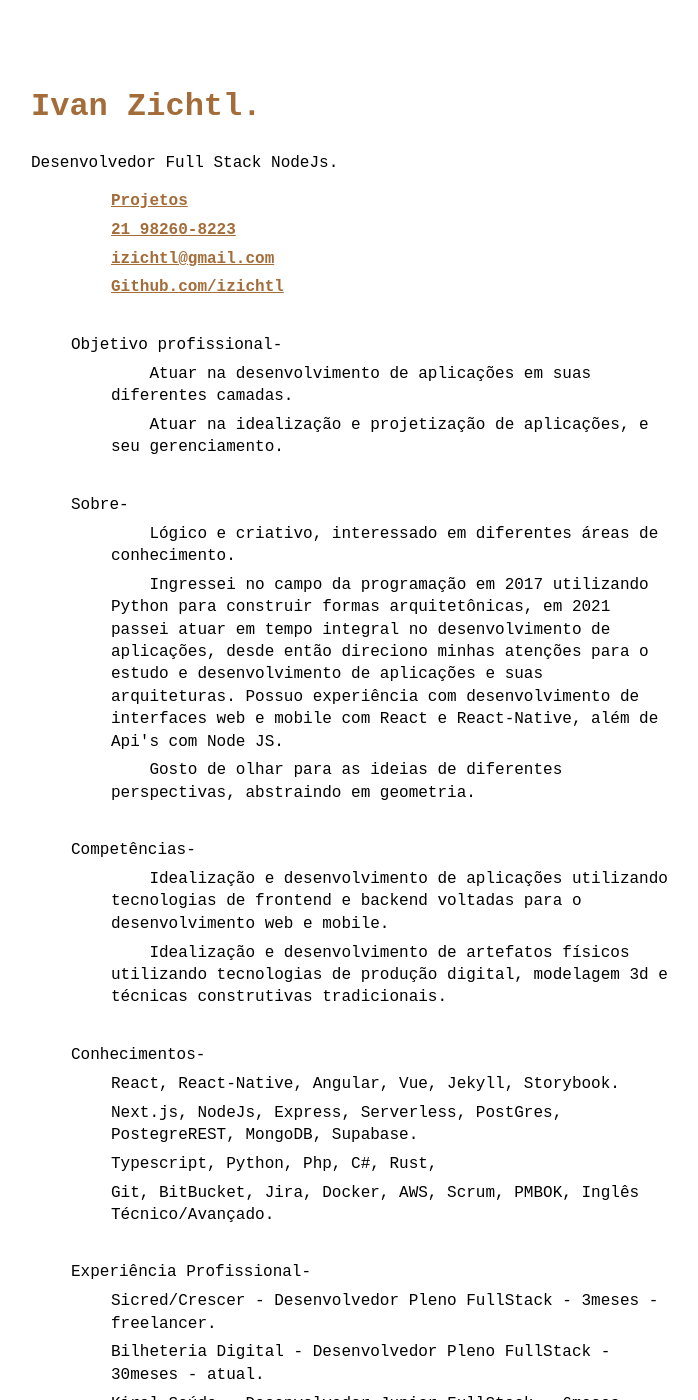
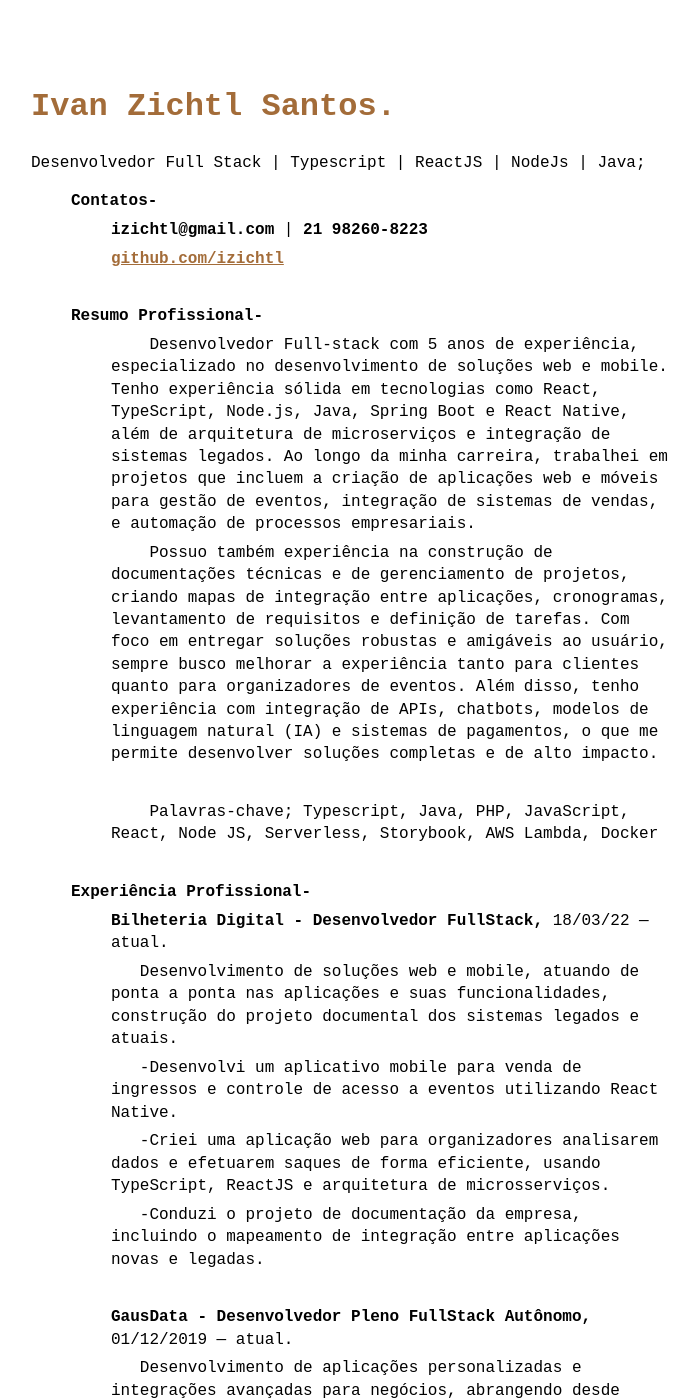
Before and after one commit to izichtl/quemsoueu, a Jekyll site: the page built from index.md, in a window 1280 px wide and 1400 px high. Shown: the whole window, without its empty margins (289-987 px from the left). Built offline with Jekyll 4.4.1, drawn with Linux system fonts in a browser that asks for light colours; some of the changed text lies outside the part shown.

Commit message:
cv update to 12/2024

```diff
--- a/_data/base.yml
+++ b/_data/base.yml
@@ -1,126 +1,140 @@
 # For documentation on this file, see:
 # https://github.com/riggraz/no-style-please#customize-the-menu
 
-title: Ivan Zichtl.
+title: Ivan Zichtl Santos.
 port:
-- subtitle: Desenvolvedor Full Stack NodeJs.
+- subtitle: Desenvolvedor Full Stack | Typescript | ReactJS | NodeJs | Java;
 - posttitle: Todos os Projetos.
 ptentries:
+  - title: "<b>Contatos-</b>"
+    entries:
+      - title: "<b>izichtl@gmail.com</b> | <b>21 98260-8223</b>"
+      - title: "<a target='_blank' href='http://www.github.com/izichtl'>github.com/izichtl</a>"
   - title:
+  - title: "<b>Resumo Profissional-</b>"
     entries:
-      # - title: "<img src='http://localhost:4000/assets/img/pb.jpg' alt='Girl in a jacket' width='100' height='100'>"
-      - title: "<a href='/projetos' >Projetos</a>"
-      - title: "<a href='tel:+5521982608223'>21 98260-8223</a>"
-      - title: "<a href='mailto: izichtl@gmail.com'>izichtl@gmail.com</a>"
-      - title: "<a target='_blank' href='http://www.github.com/izichtl'>Github.com/izichtl</a>"
+      - title:     Desenvolvedor Full-stack com 5 anos de experiência, especializado no desenvolvimento de soluções web e mobile. Tenho experiência sólida em tecnologias como React, TypeScript, Node.js, Java, Spring Boot e React Native, além de arquitetura de microserviços e integração de sistemas legados. Ao longo da minha carreira, trabalhei em projetos que incluem a criação de aplicações web e móveis para gestão de eventos, integração de sistemas de vendas, e automação de processos empresariais.
+      - title:     Possuo também experiência na construção de documentações técnicas e de gerenciamento de projetos, criando mapas de integração entre aplicações, cronogramas, levantamento de requisitos e definição de tarefas. Com foco em entregar soluções robustas e amigáveis ao usuário, sempre busco melhorar a experiência tanto para clientes quanto para organizadores de eventos. Além disso, tenho experiência com integração de APIs, chatbots, modelos de linguagem natural (IA) e sistemas de pagamentos, o que me permite desenvolver soluções completas e de alto impacto.
+      - title:
+      - title:     Palavras-chave; Typescript, Java, PHP, JavaScript, React, Node JS, Serverless, Storybook, AWS Lambda, Docker
   - title:
-  - title: Objetivo profissional-
+  - title: "<b>Experiência Profissional-</b>"
     entries:
-      - title:     Atuar na desenvolvimento de aplicações em suas diferentes camadas.
-      - title:     Atuar na idealização e projetização de aplicações, e seu gerenciamento.
+      - title: "<b>Bilheteria Digital - Desenvolvedor FullStack,</b> 18/03/22 — atual."
+      - title:    Desenvolvimento de soluções web e mobile, atuando de ponta a ponta nas aplicações e suas funcionalidades, construção do projeto documental dos sistemas legados e atuais.
+      - title:    -Desenvolvi um aplicativo mobile para venda de ingressos e controle de acesso a eventos utilizando React Native.
+      - title:    -Criei uma aplicação web para organizadores analisarem dados e efetuarem saques de forma eficiente, usando TypeScript, ReactJS e arquitetura de microsserviços.
+      - title:    -Conduzi o projeto de documentação da empresa, incluindo o mapeamento de integração entre aplicações novas e legadas.
+      - title:
+      - title: "<b>GausData - Desenvolvedor Pleno FullStack Autônomo,</b> 01/12/2019 — atual."
+      - title:    Desenvolvimento de aplicações personalizadas e integrações avançadas para negócios, abrangendo desde sistemas de vendas a chatbots e APIs diversas.
+      - title:    -Desenvolvi uma aplicação web integrada a diferentes sistemas de vendas, permitindo gerenciamento de transações, estoque e pagamentos entre empresas.
+      - title:    -Implementei novas funcionalidades em sistemas legados com React, Node.js, Angular e Vue.
+      - title:    -Integrei chatbots com modelos de linguagem natural como interface humano-máquina.
+      - title:    -Mantive aplicações web utilizando PHP, TypeScript, JavaScript e frameworks modernos.
+      - title:
+      - title: "<b>Pulsar - Programa Crescer Sicred - Desenvolvedor Pleno FullStack Freelancer, </b> 01/06/24 — 30/11/24"
+      - title:    Atuei como contratado no Programa Crescer da Sicredi, desenvolvendo integrações com API do WhatsApp, Google e Jotform.
+      - title:    -Criei um aplicativo de perguntas e respostas em formato de quiz utilizando React, Node.js e TypeScript.
+      - title:    -Desenvolvi provas de conceito integrando API da meta (whatsapp) com ferramentas de geração de relatórios e PDF.
+      - title:
+      - title: "<b>Kiral Saúde - Desenvolvedor Junior FullStack,</b> 01/10/21 — 15/03/22"
+      - title:    Desenvolvimento de sistema de gestão hospitalar, com foco em modelagem de banco de dados e funcionalidade personalizada para clínicas e hospitais.
+      - title:    -Desenvolvi um sistema de gestão hospitalar usando React para o front-end e TypeScript com Node.js para o back-end.
+      - title:    -Modelei o banco de dados conforme as necessidades do sistema, priorizando desempenho e registro de ações.
+      - title:
+      - title: "<b>Angelim Arquitetura - Arquiteto e Urbanista, </b> 01/01/2017 — 30/11/19"
+      - title:    Gestão de projetos arquitetônicos e de construção, com atuação em design comercial e administração legal e financeira da empresa.
+      - title:    -Gerenciei projetos de construção e reformas arquitetônicas em edifícios comerciais.
+      - title:    -Desenvolvi projetos arquitetônicos para interiores, novas construções e processos de legalização.
   - title:
-  - title: Sobre-
+  - title: "<b>Educação e desenvolvimento pessoal-</b>"
     entries:
-      - title:     Lógico e criativo, interessado em diferentes áreas de conhecimento.
-      - title:     Ingressei no campo da programação em 2017 utilizando Python para construir formas arquitetônicas, em 2021 passei atuar em tempo integral no desenvolvimento de aplicações, desde então direciono minhas atenções para o estudo e desenvolvimento de aplicações e suas arquiteturas. Possuo experiência com desenvolvimento de interfaces web e mobile com React e React-Native, além de Api's com Node JS.
-      - title:     Gosto de olhar para as ideias de diferentes perspectivas, abstraindo em geometria.
-  - title:
-  - title: Competências-
-    entries:
-      - title:     Idealização e desenvolvimento de aplicações utilizando tecnologias de frontend e backend voltadas para o desenvolvimento web e mobile.
-      - title:     Idealização e desenvolvimento de artefatos físicos utilizando tecnologias de produção digital, modelagem 3d e técnicas construtivas tradicionais.
-  - title:
-  - title: Conhecimentos-
-    entries:
-      - title: "React, React-Native, Angular, Vue, Jekyll, Storybook."
-      - title: "Next.js, NodeJs, Express, Serverless, PostGres, PostegreREST, MongoDB, Supabase."
-      - title: "Typescript, Python, Php, C#, Rust,"
-      - title: "Git, BitBucket, Jira, Docker, AWS, Scrum, PMBOK, Inglês Técnico/Avançado."
-  - title:
-  - title: Experiência Profissional-
-    entries:
-      - title: Sicred/Crescer - Desenvolvedor Pleno FullStack - 3meses - freelancer.
-      - title: Bilheteria Digital - Desenvolvedor Pleno FullStack - 30meses - atual.
-      - title: Kiral Saúde - Desenvolvedor Junior FullStack - 6meses.
-      - title: Angelim Arquitetura - Arquiteto - 2anos.
-      - title: Consultoria Criativa - Designer - 4anos.
-      - title: Provecto Smart Offices - Designer - 3anos.
-  - title:
-  - title: Educacional-
-    entries:
-      - title: Acadêmico
-        entries:
-          - title: Análise de Sistemas - emCurso - 2021.
-          - title: Especialização em Gestão de Projetos em Tecnologia da Informação - 2022.
-          - title: Arquitetura e Urbanismo - 2017.
-      - title: Cursos Livres
-        entries:
-          - title: API Nodejs - 2021.
-          - title: Webdesign Responsivo - 2021.
-          - title: Astrofísica Geral - 2020.
-          - title: Python - 2019.
-          - title: Adobe Suite - 2009.
-  - title:
-  - title: Capacidade Técnica-
-    post_list:
-      limit: 5
-      show_more: true
-      show_more_text: Todos os Projetos.
-      show_more_url: projetos
+      - title: "<b>Análise e Desenvolvimento de Sistemas.</b>"
+      - title:    Estácio de Sá.
+      - title:    2022 — Em curso.
+      - title: "<b>Especialização em Gestão de Projetos em Tecnologia da Informação - 2022.</b>"
+      - title:    Instituto Federal do Rio de Janeiro.
+      - title:    2019 — 2023.
+      - title: "<b>Arquitetura e Urbanismo - 2017.</b>"
+      - title:    Centro Universitário Augusto Motta.
+      - title:    2013 — 2017.
+      - title: "<b>API Nodejs - 2021.</b>"
+      - title:    Curso Erick Wendel.
+      - title: "<b>JavaScript Algorithms and Data Structures - 2022.</b>"
+      - title:    Free Code Camp.
+      - title: "<b>Webdesign Responsivo - 2021.</b>"
+      - title:    Free Code Camp.
+      - title: "<b>Astrofísica Geral - 2020.</b>"
+      - title:    Universidade Federal de Santa Catarina.
+      - title: "<b>Python - 2019.</b>"
+      - title:    Cognitive Class.
+  # - title: Capacidade Técnica-
+  #   post_list:
+  #     limit: 5
+  #     show_more: true
+  #     show_more_text: Todos os Projetos...
+  #     show_more_url: projetos
 
-eng:
-  - subtitle: Full Stack Developer NodeJs.
-  - posttitle: Todos os Projetos.
-engentries:
-  - title: Versão Ingles-
-    entries:
-      - title: Atuar na idealização e desenvolvimento de aplicaçõe e suas partes, nas camadas front-end e back-end.
-  - title: Sobre-
-    entries:
-      - title:     Lógico e criativo, interessado em diferentes áreas de conhecimento.
-      - title:     Ingressei no campo da programação em 2017, utilizando Python para construir formas arquitetônicas e desde então direciono meu foco para o estudo e desenvolvimento de aplicações e suas arquiteturas, desenvolvendo Scritps, Apis, Interfaces dinâmicas e estáticas em projetos pessoais e profissionais.
-      - title:     "Gosto de olhar para as situações em diferentes perspectivas e gosto de abstrair o mundo em geometria."
-  - title: Dados-
-    entries:
-      - title: GitHub
-      - title: Nova Iguaçu-Rj - 20/08/1986
-      - title: "Contatos - <a href='tel:+5521982608223'>21 98260-8223</a>, <a href='mailto: izichtl@gmail.com'>izichtl@gmail.com</a>"
-      - title: "Portifólio <a href='https://www.behance.net/zichtl' target='_blank' >arquitetura e design</a>"
-  - title: Competências-
-    entries:
-      - title: Idealização e desenvolvimento de aplicações utilizando tecnologias de frontend e backend.
-      - title: Idealização e desenvolvimento de artefatos físicos utilizando tecnologias de produção digital, modelagem 3d.
-  - title: Conhecimentos-
-    entries:
-      - title: React, Vue, Jekyll, Storybook, Html, Css, MaterialUI.
-      - title: NodeJs, Express, PostGres, SQL, NoSql.
-      - title: CLI, Git, Docker, Regex.
-      - title: Metodologia Ágil, PMBOK, Inglês Técnico.
-  - title: Capacidade Técnica-
-    post_list:
-      limit: 6
-      show_more: true
-      show_more_text: Todos os Projetos.
-      show_more_url: projetos
-  - title: Educacional-
-    entries:
-      - title: Académico
-        entries:
-          - title: Análise de Sistemas - emCurso - 2021.
-          - title: Especialização em Gestão de Projetos de TI - emCurso - 2020.
-          - title: Arquitetura e Urbanismo - 2017.
-      - title: Cursos Livres
-        entries:
-          - title: Typescript - 2022.
-          - title: React-Native - 2022.
-          - title: API Nodejs - 2021.
-          - title: Webdesign Responsivo - 2021.
-          - title: Python - 2019.
-          - title: Inglês - 2017.
-          - title: Adobe Suite - 2009.
-  - title: Experiência Profissional-
-    entries:
-      - title: Kiral - Estágio/Dev_FullStack - atual.
-      - title: Angelim Arquitetura - Arquiteto - 2anos.
-      - title: Consultoria Criativa - Designer - 4anos.
-      - title: Provecto Smart Offices - Designer - 3anos.
+# eng:
+#   - subtitle: Full Stack Developer NodeJs.
+#   - posttitle: Todos os Projetos.
+# engentries:
+#   - title: Versão Ingles-
+#     entries:
+#       - title: Atuar na idealização e desenvolvimento de aplicaçõe e suas partes, nas camadas front-end e back-end.
+#   - title: Sobre-
+#     entries:
+#       - title:     Lógico e criativo, interessado em diferentes áreas de conhecimento.
+#       - title:     Ingressei no campo da programação em 2017, utilizando Python para construir formas arquitetônicas e desde então direciono meu foco para o estudo e desenvolvimento de aplicações e suas arquiteturas, desenvolvendo Scritps, Apis, Interfaces dinâmicas e estáticas em projetos pessoais e profissionais.
+#       - title:     "Gosto de olhar para as situações em diferentes perspectivas e gosto de abstrair o mundo em geometria."
+#   - title: Dados-
+#     entries:
+#       - title: GitHub
+#       - title: Nova Iguaçu-Rj - 20/08/1986
+#       - title: "Contatos - <a href='tel:+5521982608223'>21 98260-8223</a>, <a href='mailto: izichtl@gmail.com'>izichtl@gmail.com</a>"
+#       - title: "Portifólio <a href='https://www.behance.net/zichtl' target='_blank' >arquitetura e design</a>"
+#   - title: Competências-
+#     entries:
+#       - title: Idealização e desenvolvimento de aplicações utilizando tecnologias de frontend e backend.
+#       - title: Idealização e desenvolvimento de artefatos físicos utilizando tecnologias de produção digital, modelagem 3d.
+#   - title: Conhecimentos-
+#     entries:
+#       - title: React, Vue, Jekyll, Storybook, Html, Css, MaterialUI.
+#       - title: NodeJs, Express, PostGres, SQL, NoSql.
+#       - title: CLI, Git, Docker, Regex.
+#       - title: Metodologia Ágil, PMBOK, Inglês Técnico.
+#   - title: Capacidade Técnica-
+#     post_list:
+#       limit: 6
+#       show_more: true
+#       show_more_text: Todos os Projetos.
+#       show_more_url: projetos
+#   - title: Educacional-
+#     entries:
+#       - title: Académico
+#         entries:
+#           - title: Análise de Sistemas - emCurso - 2021.
+#           - title: Especialização em Gestão de Projetos de TI - emCurso - 2020.
+#           - title: Arquitetura e Urbanismo - 2017.
+#       - title: Cursos Livres
+#         entries:
+#           - title: Typescript - 2022.
+#           - title: React-Native - 2022.
+#           - title: API Nodejs - 2021.
+#           - title: Webdesign Responsivo - 2021.
+#           - title: Python - 2019.
+#           - title: Inglês - 2017.
+#           - title: Adobe Suite - 2009.
+#   - title: Experiência Profissional-
+#     entries:
+#       - title: Kiral - Estágio/Dev_FullStack - atual.
+#       - title: Angelim Arquitetura - Arquiteto - 2anos.
+#       - title: Consultoria Criativa - Designer - 4anos.
+#       - title: Provecto Smart Offices - Designer - 3anos.
+
+
+
+
+# Quiz Coop (Programa Crescer - Sicredi)
+# Desenvolvimento de um quiz interativo para promover o cooperativismo, com captura de dados do usuário, geração de perfis personalizados com base na pontuação e direcionamento para atendimento específico.
```
